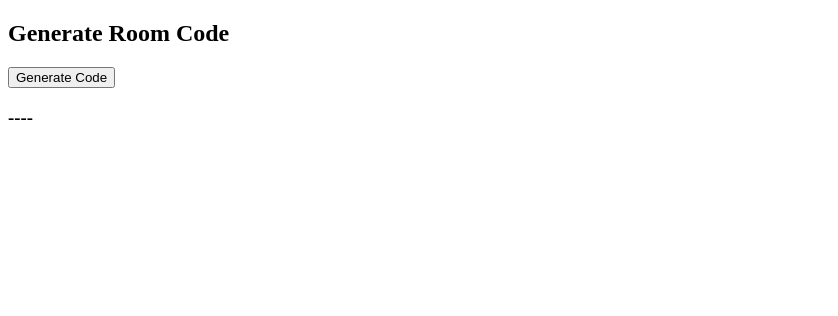
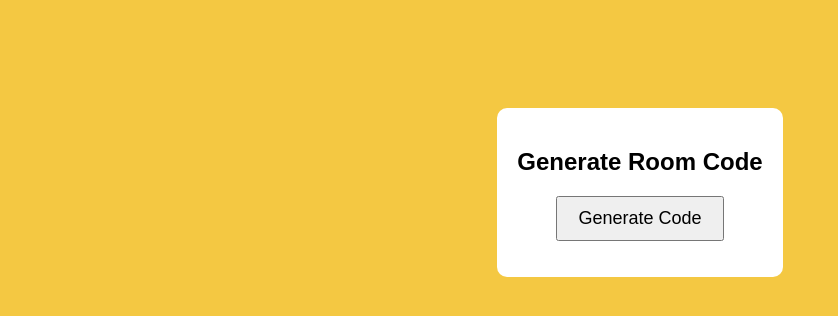
Before and after one commit to ag-jod00/Tic-Tac-Toe, a website: page index05.html in a window 1280 px wide. Shown: the whole page, without its empty margins (0-838 px from the left). Drawn offline with nearby package versions, Linux system fonts and the light colour scheme; no server answers.

Commit message:
Update index05.html

```diff
--- a/index05.html
+++ b/index05.html
@@ -6,13 +6,17 @@
     <title>Create Room</title>
     <script src="/socket.io/socket.io.js"></script>
     <script defer src="script05.js"></script>
-    <link rel="stylesheet" href="styles.css">
+    <style>
+        body { text-align: center; font-family: Arial, sans-serif; background: #f4c842; }
+        .container { margin-top: 100px; padding: 20px; background: white; border-radius: 10px; display: inline-block; }
+        button { padding: 10px 20px; font-size: 18px; cursor: pointer; }
+    </style>
 </head>
 <body>
     <div class="container">
         <h2>Generate Room Code</h2>
-        <button id="generateBtn">Generate Code</button>
-        <h3 id="roomCodeDisplay">----</h3>
+        <button id="createRoomBtn">Generate Code</button>
+        <p id="roomCode"></p>
     </div>
 </body>
 </html>
```
